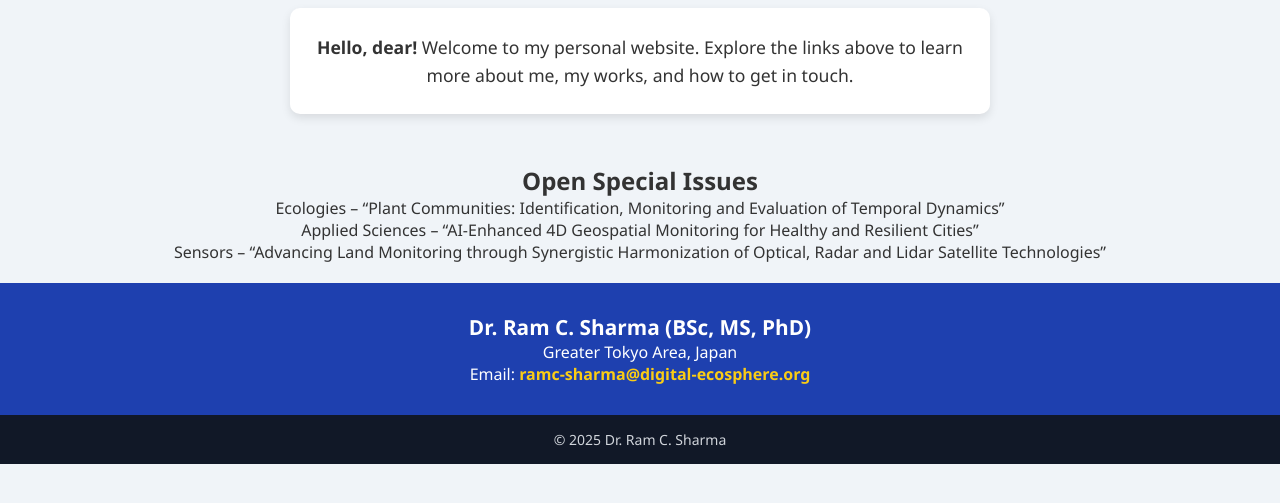
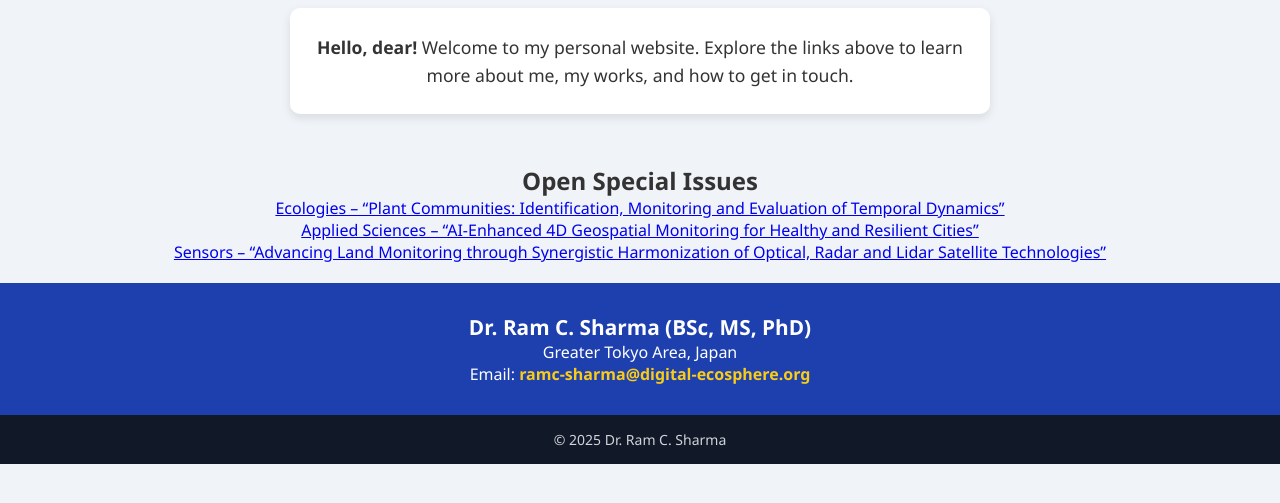
Before and after one commit to digital-ecosphere/my-personal-website, a plain HTML site: page index.html in a window 1280 px wide. Shown: the part 147-650 px from the top of the page. Drawn offline with Linux system fonts and the light colour scheme.

Commit message:
index.html

```diff
--- a/index.html
+++ b/index.html
@@ -29,17 +29,43 @@
   <!-- Open Special Issues Section -->
   <section style="padding: 20px; text-align: center;">
     <h2>Open Special Issues</h2>
-    <p>Ecologies – “Plant Communities: Identification, Monitoring and Evaluation of Temporal Dynamics”</p>
-    <p>Applied Sciences – “AI-Enhanced 4D Geospatial Monitoring for Healthy and Resilient Cities”</p>
-    <p>Sensors – “Advancing Land Monitoring through Synergistic Harmonization of Optical, Radar and Lidar Satellite Technologies”</p>
+    <p>
+      <a
+        href="https://www.mdpi.com/journal/ecologies/special_issues/VI2K4127UU"
+        target="_blank"
+      >
+        Ecologies – “Plant Communities: Identification, Monitoring and Evaluation of Temporal Dynamics”
+      </a>
+    </p>
+    <p>
+      <a
+        href="https://www.mdpi.com/journal/applsci/special_issues/811GF10WN0"
+        target="_blank"
+      >
+        Applied Sciences – “AI-Enhanced 4D Geospatial Monitoring for Healthy and Resilient Cities”
+      </a>
+    </p>
+    <p>
+      <a
+        href="https://www.mdpi.com/journal/sensors/special_issues/E1OXVV689C"
+        target="_blank"
+      >
+        Sensors – “Advancing Land Monitoring through Synergistic Harmonization of Optical, Radar and Lidar Satellite Technologies”
+      </a>
+    </p>
   </section>
 
   <!-- Contact Section -->
   <section class="contact">
-    <p style="font-size: 1.3em; font-weight: bold;">Dr. Ram C. Sharma (BSc, MS, PhD)</p>
+    <p style="font-size: 1.3em; font-weight: bold;">
+      Dr. Ram C. Sharma (BSc, MS, PhD)
+    </p>
     <p>Greater Tokyo Area, Japan</p>
-    <p>Email:
-      <a href="mailto:ramc-sharma@digital-ecosphere.org">ramc-sharma@digital-ecosphere.org</a>
+    <p>
+      Email:
+      <a href="mailto:ramc-sharma@digital-ecosphere.org">
+        ramc-sharma@digital-ecosphere.org
+      </a>
     </p>
   </section>
 
```
